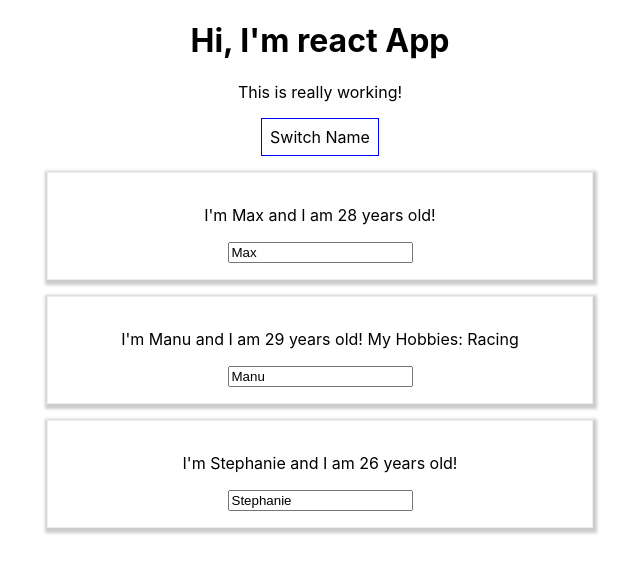
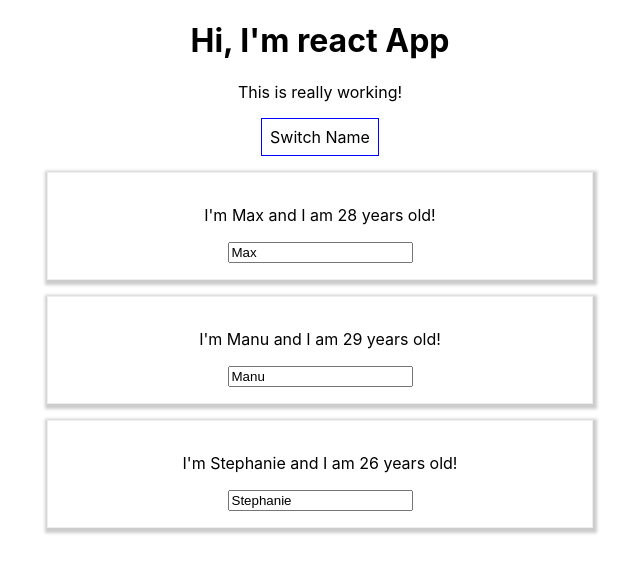
Before and after one commit to PavalEscoba/udemy-react, a React (Create React App) app: page / in a window 1280 px wide. Both pictures are taken after a click on the button "Switch Name". Shown: the top 572 px of the page, without its empty margins (320-960 px from the left). Built offline with nearby package versions, Linux system fonts and the light colour scheme.

Commit message:
want to sleep a lot, just wathing, no work

```diff
--- a/src/App.js
+++ b/src/App.js
@@ -43,26 +43,25 @@
       padding: '0.5rem',
       cursor: 'pointer'
     }
+    let persons = null;
+
+    if (this.state.showPersons) {
+      persons = (
+        <div>
+          {this.state.persons.map((person) => {
+            return <Person
+                    name={person.name}
+                    age={person.age } />
+          })}
+       </div>
+      );
+    }
     return (
       <div className="App">
         <h1>Hi, I'm react App</h1>
         <p>This is really working!</p>
         <button style={style} onClick={this.togglePersonsHandler}>Switch Name</button>
-       {this.state.showPersons ?
-       <div>
-        <Person
-            name={this.state.persons[0].name}
-            age={this.state.persons[0].age} />
-          <Person
-            name={this.state.persons[1].name}
-            age={this.state.persons[1].age}
-            clicking={this.switchNameHandler.bind(this, "Nadzeja")}
-            changing={this.nameChangedHanler}>My Hobbies: Racing</Person>
-          <Person
-            name={this.state.persons[2].name}
-            age={this.state.persons[2].age} />
-       </div> : null
-      }
+        {persons}
       </div>
     );
   }
```
Also changed, not shown: progress.txt.
